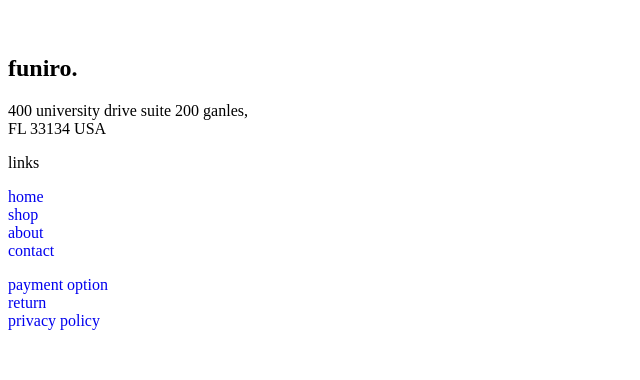
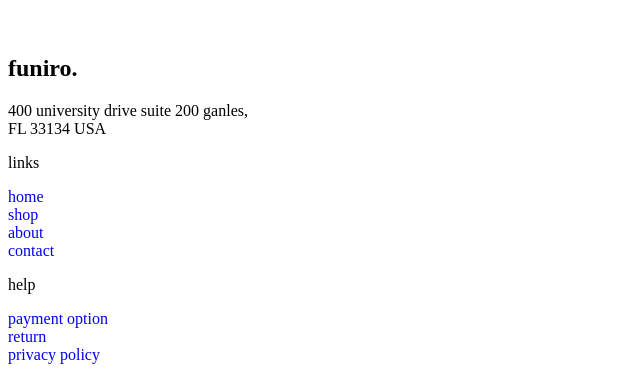
Before and after one commit to rasheed007-hub/Furniro-Funture, a plain HTML site: page index.html in a window 1280 px wide. Shown: the part 3685-4065 px from the top of the page, without its empty margins (0-640 px from the left). Before the commit the page ends 4031 px from the top, so only its background shows below. Drawn offline with Linux system fonts and the light colour scheme.

Commit message:
Update index.html

```diff
--- a/index.html
+++ b/index.html
@@ -807,7 +807,7 @@
                    </ul>
               </div>
               <div class="two">
-                  <phelp</p>
+                  <p>help</p>
                    <ul>
                       <li><a href="#">payment option</a></li>
                       <li><a href="#">return</a></li>
```
